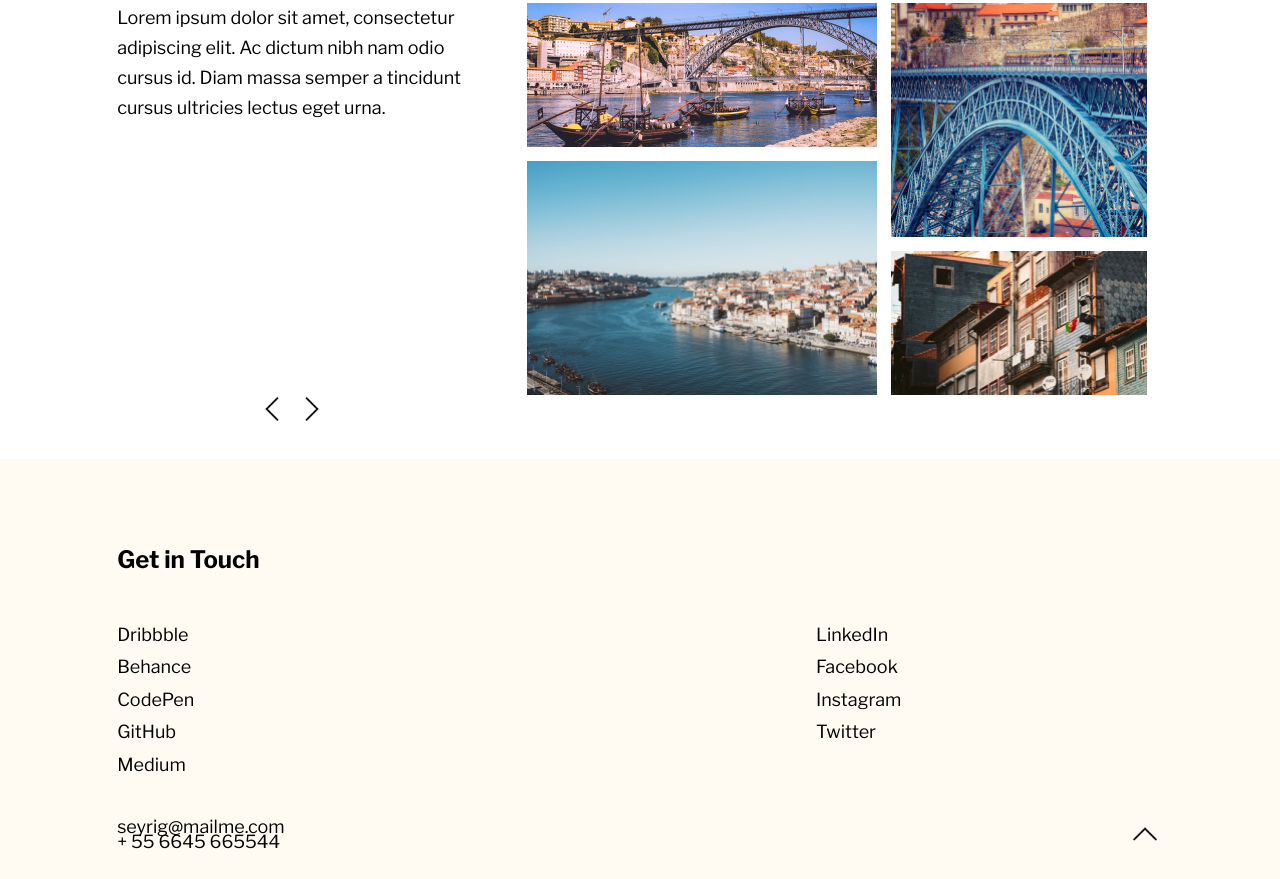
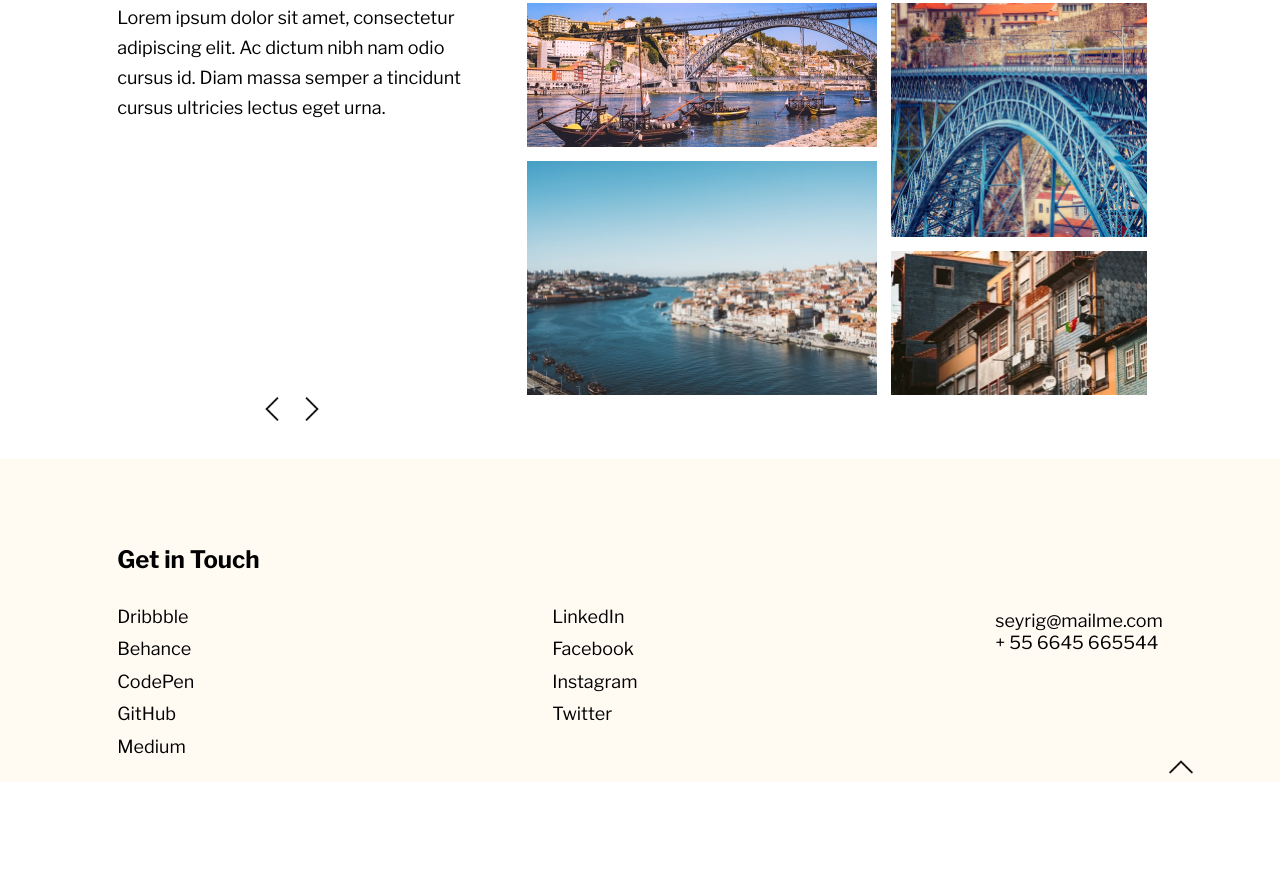
Before and after one commit to reborn-muffin/maket1, a plain HTML site: page index.html in a window 1280 px wide. Shown: the part 2276-3155 px from the top of the page. After the commit the page ends 3110 px from the top, so only its background shows below. Drawn offline with nearby package versions, Linux system fonts and the light colour scheme.

Commit message:
in progress

```diff
--- a/assets/footer/footer.css
+++ b/assets/footer/footer.css
@@ -1,5 +1,4 @@
 footer{
-    padding-top: 26px;
     background: #FFFAF2;
 }
 
@@ -18,6 +17,7 @@ footer{
 .contact__links{
     display: flex;
     justify-content: space-between;
+    flex-wrap: wrap;
     max-width: 75%;
 }
 
@@ -27,6 +27,11 @@ footer{
     flex-flow: wrap column;
     justify-content: left;
     padding-left: 0;
+    width: 50%;
+}
+
+.contact__phone-email{
+    width: 100%;
 }
 
 .contact li{
@@ -39,11 +44,42 @@ footer{
     color: black;
 }
 
-.footer__author{
-    display: flex;
-    justify-content: space-between;
-    align-items: center;
+.contact__phone-email{
+    margin-top: 18px;
+}
 
-    margin-top: 30px;
-    padding-bottom: 30px;
+ul{
+    margin: 0;
 }
+
+.footer__btn{
+    margin-bottom: 5%;
+    margin-left: 90%;
+}
+
+@media screen and (min-width: 1000px){
+    .contact__phone-email p{
+        line-height: 22px;
+    }
+
+    .contact__links{
+        align-items: flex-start;
+    }
+
+    .contact__links{
+        max-width: 100%;
+    }
+
+    .contact__phone-email{
+        width: max-content;
+    }
+
+    .footer__btn{
+        margin-bottom: 5%;
+        margin-left: 100%;
+    }
+
+    .footer{
+        padding-bottom: 190px;
+    }
+}
--- a/index.html
+++ b/index.html
@@ -205,14 +205,14 @@
                             <li> <a href="#">Twitter</a> </li>
                         </ul>
                     </div>
-                </div>
 
-                <div class="footer__author">
                     <div class="contact__phone-email">
                         <p>seyrig@mailme.com</p>
                         <p>+ 55 6645 665544</p>
                     </div>
+                </div>
 
+                <div class="footer__btn">
                     <button class="btn">
                         <img src="assets/images/icons/up-chevron.png" alt="" width="24px" height="24px">
                     </button>
```
